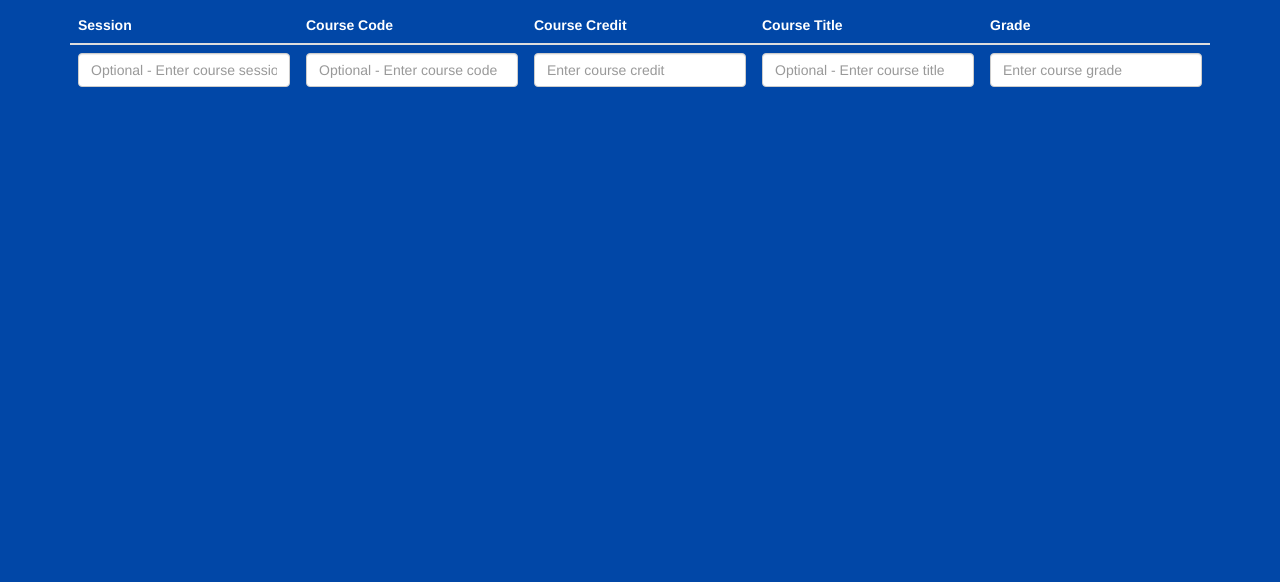
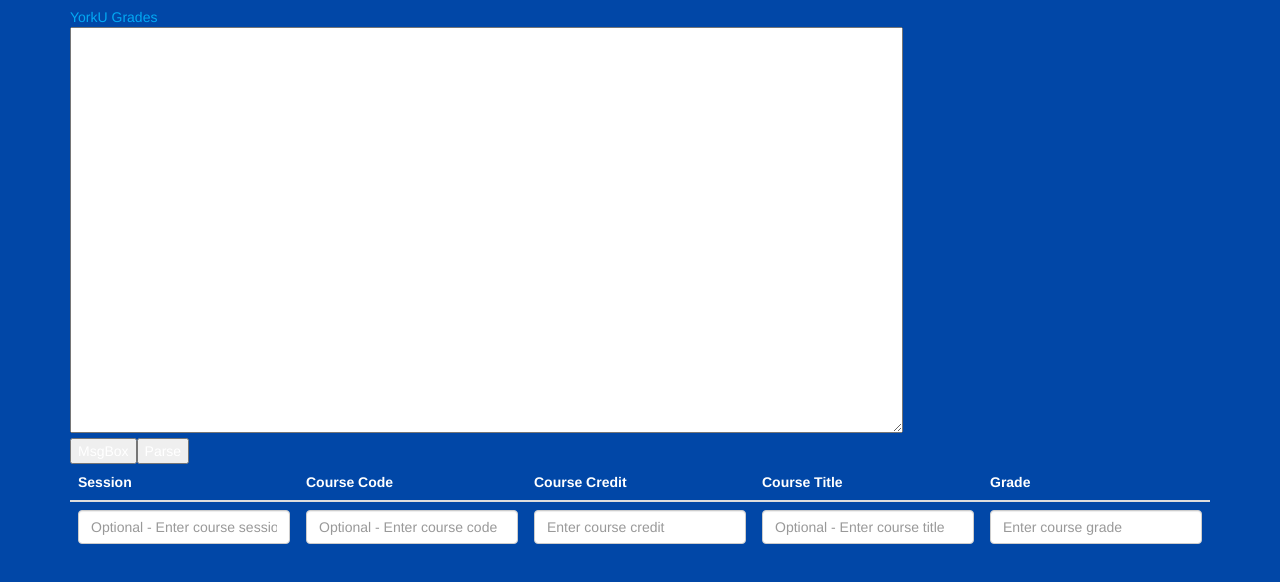
Before and after one commit to YorkUEECS/Hackfest2018, a website built with webpack: page index.html in a window 1280 px wide. Shown: the part 56-638 px from the top of the page. Built offline with nearby package versions, Linux system fonts and the light colour scheme; some packages are replaced by stand-ins of ours.

Commit message:
Added parsing
Added parsing to index html.

```diff
--- a/index.html
+++ b/index.html
@@ -2,10 +2,38 @@
 <html lang="en-US">
 <link rel="stylesheet" href="https://maxcdn.bootstrapcdn.com/bootstrap/3.3.7/css/bootstrap.min.css">
 <script src="https://ajax.googleapis.com/ajax/libs/angularjs/1.6.4/angular.min.js"></script>
+<script>
+    function myFunction() {
+        var field = document.getElementById("copiedGradeReport")
+        alert(field.value);
+    }
+    function extractSession() {
+        var rx = /FW[0-9][0-9]/;
+        var lgString = document.getElementById("copiedGradeReport").value;
+
+        var sessions = lgString.match(/FW\d{2}/g);
+        var courseCodes = lgString.match(/[A-z]{2}\s[A-z]{2,4}\s\d{4}/g);
+        var courseCredit = lgString.match(/\d*\.\d{2}/g);
+        var courseTitle = lgString.match(/\t[\w\u0020]\t/g);
+        var courseGrade = lgString.match(/\t[A-F]{1,4}\+?\-?\n{1}|\t[A-F]{1}\+?\-?$/g);
+        for (var i = 0; i < courseGrade.length; ++i){
+            courseGrade[i] = courseGrade[i].replace('\n','');
+        }
+        alert(sessions.join("\n"));
+        alert(courseCodes.join("\n"));
+        alert(courseCredit.join("\n"));
+        alert(courseTitle.join("\n"));
+        alert(courseGrade.join("\n"));
+    }
+</script>
+
 <body>
 
 <div class="container">
   <h2>GPA Calculator</h2>
+  <a href="https://wrem.sis.yorku.ca/Apps/WebObjects/ydml.woa/wa/DirectAction/document?name=CourseListv1">YorkU Grades</a><br>
+  <textarea id="copiedGradeReport" rows="20" cols="100"></textarea>
+  <br><button onclick="myFunction()">MsgBox</button><button onclick="extractSession()">Parse</button>
   <table class="table">
     <thead>
     <tr>
```
